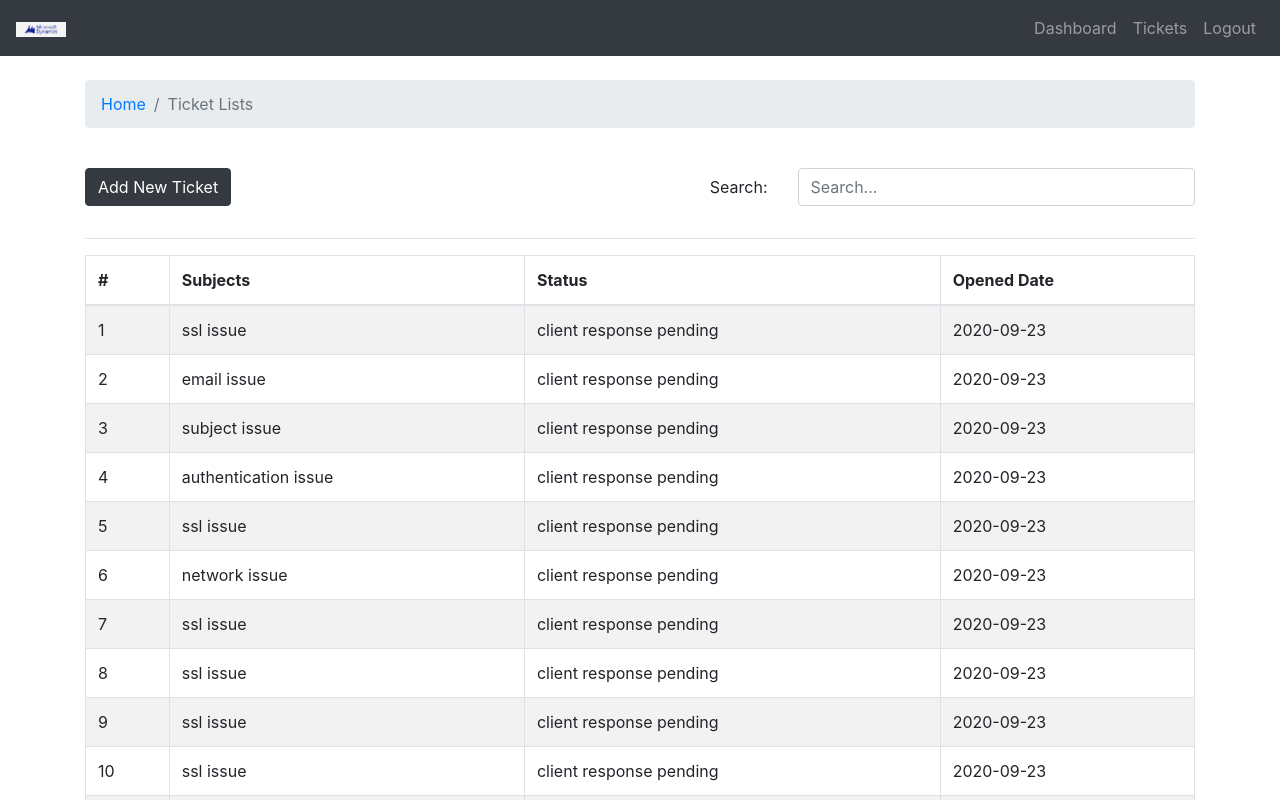
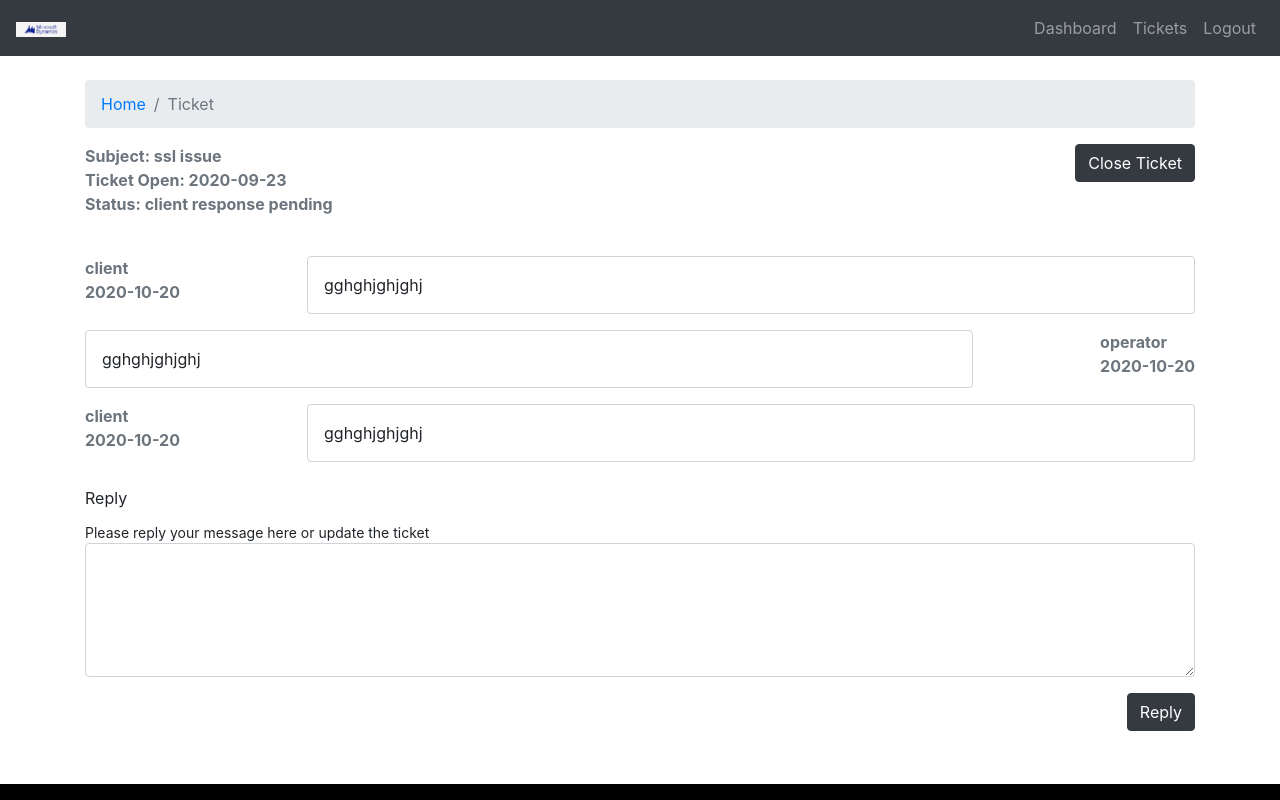
Before and after one commit to emilyzhanghan0104/crm-frontend, a React (Create React App) app: page / in a window 1280 px wide. Shown: the top 800 px of the page. Built offline with nearby package versions, Linux system fonts and the light colour scheme.

Commit message:
Add ticket landing page

```diff
--- a/src/App.js
+++ b/src/App.js
@@ -1,7 +1,7 @@
 import React from 'react';
 
 import './App.css';
-import { Dashboard, AddTicket, TicketLists } from './pages';
+import { Dashboard, AddTicket, TicketLists, Ticket } from './pages';
 import DefaultLayout from './layout/DefaultLayout';
 
 function App() {
@@ -10,7 +10,8 @@
       <DefaultLayout>
         {/*  <Dashboard /> */}
         {/* <AddTicket /> */}
-        <TicketLists />
+        {/* <TicketLists /> */}
+        <Ticket />
       </DefaultLayout>
     </div>
   );
--- a/src/assets/data/dummy-tickets.json
+++ b/src/assets/data/dummy-tickets.json
@@ -1,5 +1,15 @@
 [
-  { "id": 1, "subject": "ssl issue", "status": "client response pending", "addedAt": "2020-09-23" },
+  {
+    "id": 1,
+    "subject": "ssl issue",
+    "status": "client response pending",
+    "addedAt": "2020-09-23",
+    "history": [
+      { "date": "2020-10-20", "message": "gghghjghjghj", "messageBy": "client" },
+      { "date": "2020-10-20", "message": "gghghjghjghj", "messageBy": "operator" },
+      { "date": "2020-10-20", "message": "gghghjghjghj", "messageBy": "client" }
+    ]
+  },
   {
     "id": 2,
     "subject": "email issue",
--- a/src/components/index.js
+++ b/src/components/index.js
@@ -4,3 +4,5 @@
 export { default as PageBreadcrumb } from './breadcrumb/Breadcrumb.comp';
 export { default as AddTicketForm } from './add-ticket-form/AddTicketForm.comp';
 export { default as SearchForm } from './search-form/SearchForm.comp';
+export { default as MessageHistory } from './message-history/MessageHistory.comp';
+export { default as UpdateTicket } from './update-ticket/UpdateTicket.comp';
--- /dev/null
+++ b/src/components/message-history/MessageHistory.comp.js
@@ -0,0 +1,21 @@
+import React from 'react';
+import PropTypes from 'prop-types';
+
+import './message-history.style.css';
+
+const MessageHistory = ({ msg }) => {
+  if (!msg) return null;
+  return msg.map((row, index) => (
+    <div key={index} className="message-history mt-3">
+      <div className="send font-weight-bold text-secondary">
+        <div className="sender">{row.messageBy}</div>
+        <div className="date">{row.date}</div>
+      </div>
+      <div className="message">{row.message}</div>
+    </div>
+  ));
+};
+MessageHistory.propTypes = {
+  msg: PropTypes.array.isRequired,
+};
+export default MessageHistory;
--- /dev/null
+++ b/src/components/message-history/message-history.style.css
@@ -0,0 +1,17 @@
+.message-history {
+  display: flex;
+  justify-content: space-between;
+}
+
+.message-history:nth-child(even) {
+  display: flex;
+  flex-direction: row-reverse;
+  justify-content: space-between;
+}
+
+.message {
+  padding: 1rem;
+  width: 80%;
+  border: 1px solid #ced4da;
+  border-radius: 0.25rem;
+}
--- /dev/null
+++ b/src/components/update-ticket/UpdateTicket.comp.js
@@ -0,0 +1,24 @@
+import React from 'react';
+import { Button, Form } from 'react-bootstrap';
+import PropTypes from 'prop-types';
+
+const UpdateTicket = ({ msg, handleOnSubmit, handleOnChange }) => (
+  <Form onSubmit={handleOnSubmit}>
+    <Form.Label>Reply</Form.Label>
+    <Form.Text>Please reply your message here or update the ticket</Form.Text>
+    <Form.Control as="textarea" name="details" value={msg} rows={5} onChange={handleOnChange} />
+    <div className="text-right mt-3 mb-3">
+      <Button variant="dark" type="submit">
+        Reply
+      </Button>
+    </div>
+  </Form>
+);
+
+UpdateTicket.propTypes = {
+  msg: PropTypes.string.isRequired,
+  handleOnSubmit: PropTypes.func.isRequired,
+  handleOnChange: PropTypes.func.isRequired,
+};
+
+export default UpdateTicket;
--- a/src/pages/index.js
+++ b/src/pages/index.js
@@ -2,3 +2,4 @@
 export { default as Dashboard } from './dashboard/Dashboard.page';
 export { default as AddTicket } from './new-ticket/AddTicket.page';
 export { default as TicketLists } from './ticket-list/TicketLists.page';
+export { default as Ticket } from './ticket/Ticket.page';
--- /dev/null
+++ b/src/pages/ticket/Ticket.page.js
@@ -0,0 +1,52 @@
+import React, { useState, useEffect } from 'react';
+import { Button, Container, Row, Col } from 'react-bootstrap';
+
+import tickets from '../../assets/data/dummy-tickets.json';
+import { PageBreadcrumb, MessageHistory, UpdateTicket } from '../../components';
+
+const ticket = tickets[0];
+const Ticket = () => {
+  const [msg, setMsg] = useState('');
+  useEffect(() => {}, [msg]);
+
+  const handleOnSubmit = () => {
+    alert('form has been submitted');
+  };
+
+  const handleOnChange = (e) => {
+    setMsg(e.target.value);
+  };
+
+  return (
+    <Container>
+      <Row>
+        <Col>
+          <PageBreadcrumb page="Ticket" />
+        </Col>
+      </Row>
+
+      <Row>
+        <Col className="font-weight-bolder text-secondary">
+          <div className="subject">Subject: {ticket.subject}</div>
+          <div className="date">Ticket Open: {ticket.addedAt}</div>
+          <div className="status">Status: {ticket.status}</div>
+        </Col>
+        <Col className="text-right">
+          <Button variant="dark">Close Ticket</Button>
+        </Col>
+      </Row>
+      <Row className="mt-4">
+        <Col>
+          <MessageHistory msg={ticket.history} />
+        </Col>
+      </Row>
+      <Row className="mt-4">
+        <Col>
+          <UpdateTicket msg={msg} handleOnSubmit={handleOnSubmit} handleOnChange={handleOnChange} />
+        </Col>
+      </Row>
+    </Container>
+  );
+};
+
+export default Ticket;
```
